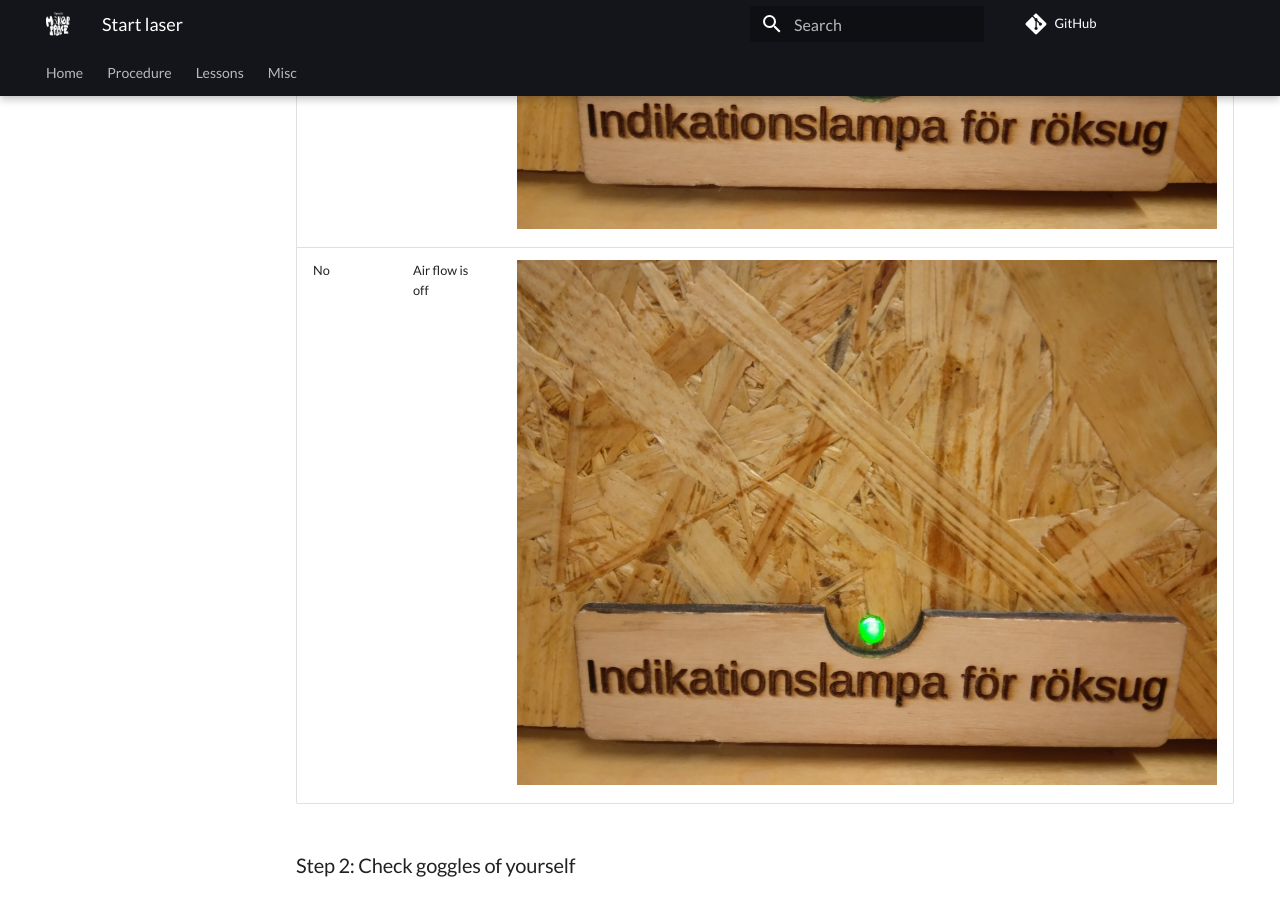
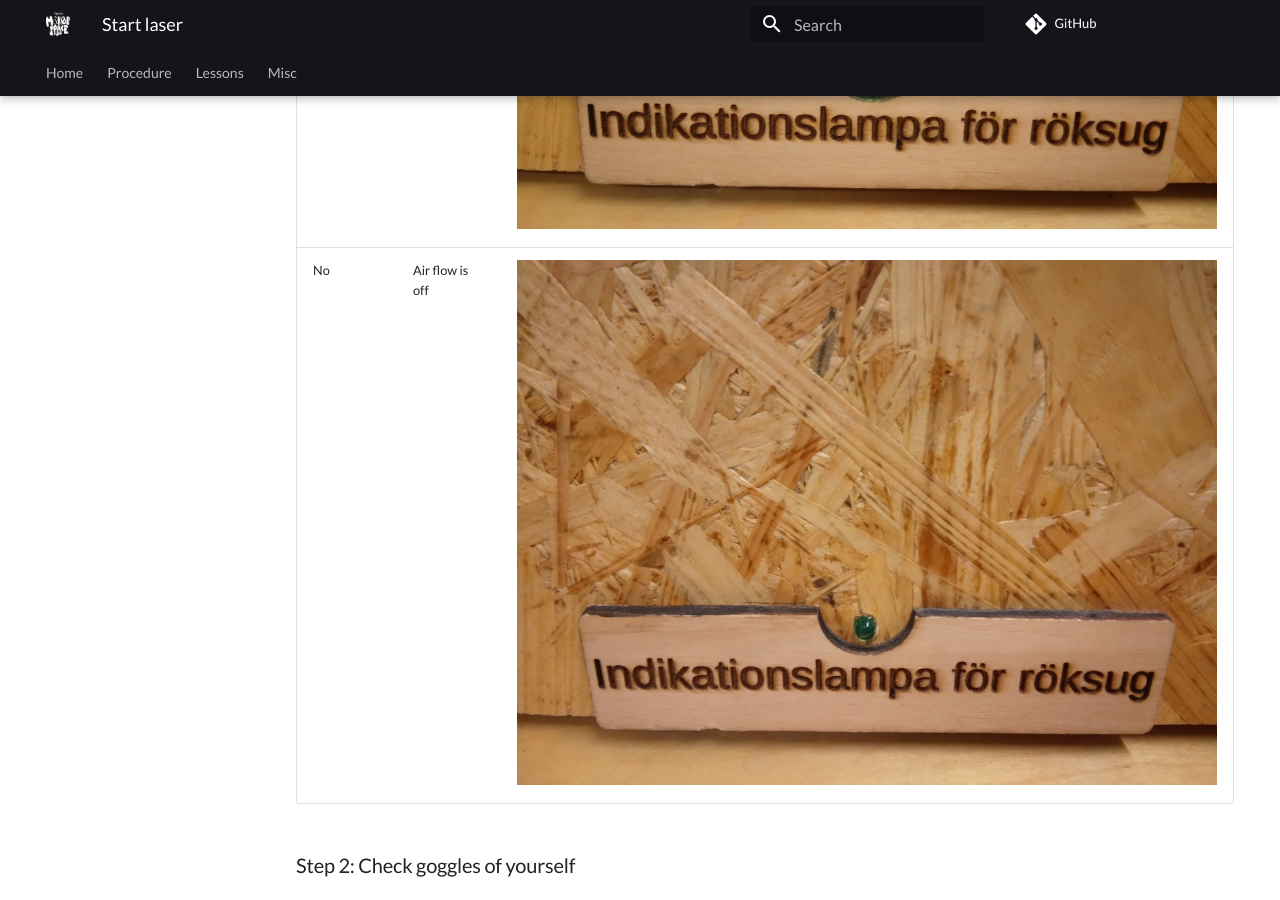
Before and after one commit to uppsala-makerspace/laser_cutter_guide, an MkDocs documentation site: the page built from docs/steps/start_laser.md, in a window 1280 px wide and 900 px high, scrolled down 1329 px. Built offline with MkDocs 1.6.1 and Material for MkDocs 9.7.7, drawn with Linux system fonts in a browser that asks for light colours; comment, search, counter and statistics services are not loaded.

Commit message:
Fixed pic     Update start_laser.md

```diff
--- a/docs/steps/start_laser.md
+++ b/docs/steps/start_laser.md
@@ -34,7 +34,7 @@ The goal of this step is to check if the air flow is on.
 Go?   |Check          |Image
 ------|---------------|-----------------------------------------------------
 Yes   |Air flow is on |![Air flow is on](laser_cutter_air_indicator_on.jpg)
-No    |Air flow is off|![Air flow is off](laser_cutter_air_indicator_on.jpg)
+No    |Air flow is off|![Air flow is off](laser_cutter_air_indicator_off.jpg)
 
 ### Step 2: Check goggles of yourself
 
```
